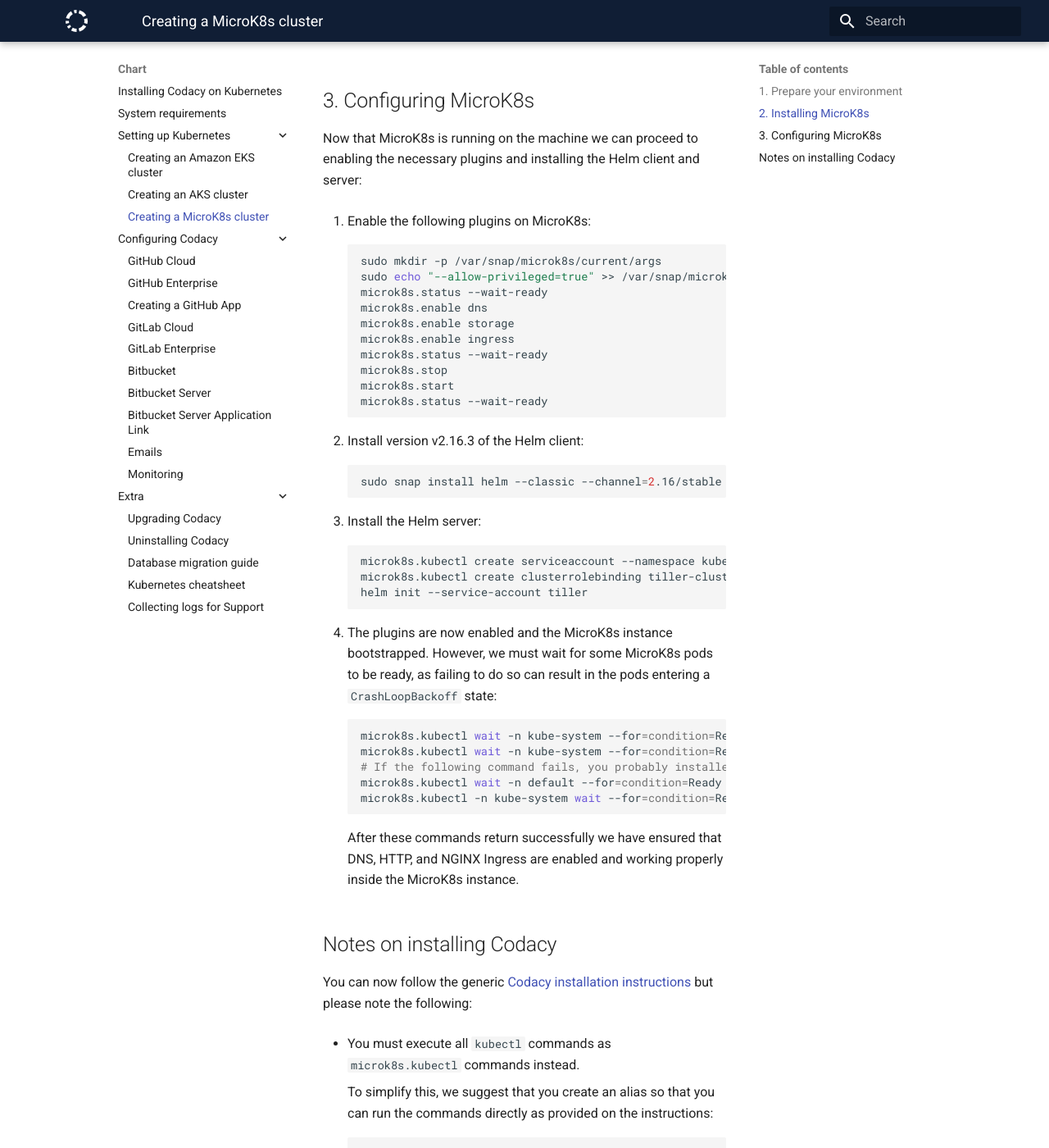
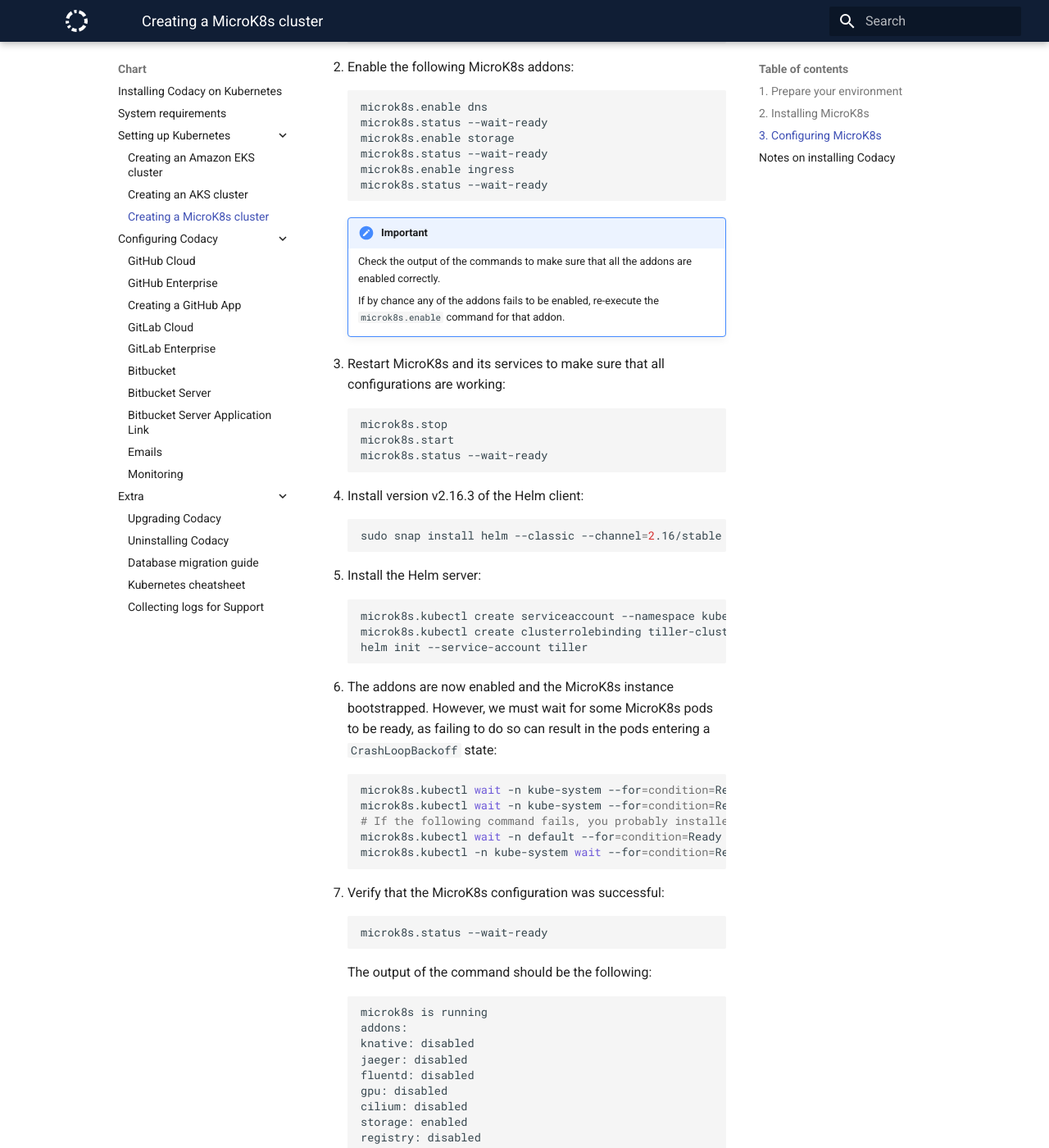
Before and after one commit to codacy/chart, an MkDocs documentation site: the page built from docs/infrastructure/microk8s-quickstart.md, in a window 1280 px wide and 1400 px high, scrolled down 1679 px. Shown: the whole window at 82% size. Built offline with MkDocs 1.6.1 and Material for MkDocs 9.7.7, drawn with Linux system fonts in a browser that asks for light colours; some of the changed text lies outside the part shown.

Commit message:
docs: Apply user feedback CY-1170 (#360)
* Remove output of microk8s.status to avoid confusing the users

Since this was the only command for which we showed the output,
on one test the user initially thought these were several commands in
sequence.

We can make this simpler by not including the output.

* Split MicroK8s configuration commands into smaller chunks

This is to avoid some kind of race condition that happened every once
in a while that caused the activation of some addons to fail. This
problem also happened on a user test.

* Add explicit step to ensure the MicroK8s configuration is successful

* Clarify and simplify instructions to use the values-microk8s.yaml file

* Fix instructions to wait for all pods to run

At this point in the instructions, it's actually expected that the pod
codacy-crow will fail to run.

I also added a note stating that it can take a while for all pods to
run.

* Add note to ensure all MicroK8s addons are correctly enabled

* Revert changes about Crow pod expected to fail

````diff
--- a/docs/infrastructure/microk8s-quickstart.md
+++ b/docs/infrastructure/microk8s-quickstart.md
@@ -41,7 +41,78 @@
 3.  Check that MicroK8s is running:
 
     ```bash
-    $ microk8s.status --wait-ready
+    microk8s.status --wait-ready
+    ```
+
+## 3. Configuring MicroK8s
+
+Now that MicroK8s is running on the machine we can proceed to enabling the necessary addons and installing the Helm client and server:
+
+1.  Configure MicroK8s to allow privileged containers:
+
+    ```bash
+    sudo mkdir -p /var/snap/microk8s/current/args
+    sudo echo "--allow-privileged=true" >> /var/snap/microk8s/current/args/kube-apiserver
+    microk8s.status --wait-ready
+    ```
+
+2.  Enable the following MicroK8s addons:
+
+    ```bash
+    microk8s.enable dns
+    microk8s.status --wait-ready
+    microk8s.enable storage
+    microk8s.status --wait-ready
+    microk8s.enable ingress
+    microk8s.status --wait-ready
+    ```
+
+    !!! important
+        Check the output of the commands to make sure that all the addons are enabled correctly.
+
+        If by chance any of the addons fails to be enabled, re-execute the `microk8s.enable` command for that addon.
+
+3.  Restart MicroK8s and its services to make sure that all configurations are working:
+
+    ```bash
+    microk8s.stop
+    microk8s.start
+    microk8s.status --wait-ready
+    ```
+
+4.  Install version v2.16.3 of the Helm client:
+
+    ```bash
+    sudo snap install helm --classic --channel=2.16/stable
+    ```
+
+5.  Install the Helm server:
+
+    ```bash
+    microk8s.kubectl create serviceaccount --namespace kube-system tiller
+    microk8s.kubectl create clusterrolebinding tiller-cluster-rule --clusterrole=cluster-admin --serviceaccount=kube-system:tiller
+    helm init --service-account tiller
+    ```
+
+6.  The addons are now enabled and the MicroK8s instance bootstrapped. However, we must wait for some MicroK8s pods to be ready, as failing to do so can result in the pods entering a `CrashLoopBackoff` state:
+
+    ```bash
+    microk8s.kubectl wait -n kube-system --for=condition=Ready pod -l k8s-app=kube-dns
+    microk8s.kubectl wait -n kube-system --for=condition=Ready pod -l k8s-app=hostpath-provisioner
+    # If the following command fails, you probably installed the wrong MicroK8s version
+    microk8s.kubectl wait -n default --for=condition=Ready pod -l name=nginx-ingress-microk8s
+    microk8s.kubectl -n kube-system wait --for=condition=Ready pod -l name=tiller
+    ```
+
+7.  Verify that the MicroK8s configuration was successful:
+
+    ```bash
+    microk8s.status --wait-ready
+    ```
+
+    The output of the command should be the following:
+
+    ```text
     microk8s is running
     addons:
     knative: disabled
@@ -49,11 +120,11 @@
     fluentd: disabled
     gpu: disabled
     cilium: disabled
-    storage: disabled
+    storage: enabled
     registry: disabled
     rbac: disabled
-    ingress: disabled
-    dns: disabled
+    ingress: enabled
+    dns: enabled
     metrics-server: disabled
     linkerd: disabled
     prometheus: disabled
@@ -61,50 +132,7 @@
     dashboard: disabled
     ```
 
-## 3. Configuring MicroK8s
-
-Now that MicroK8s is running on the machine we can proceed to enabling the necessary plugins and installing the Helm client and server:
-
-1.  Enable the following plugins on MicroK8s:
-
-    ```bash
-    sudo mkdir -p /var/snap/microk8s/current/args
-    sudo echo "--allow-privileged=true" >> /var/snap/microk8s/current/args/kube-apiserver
-    microk8s.status --wait-ready
-    microk8s.enable dns
-    microk8s.enable storage
-    microk8s.enable ingress
-    microk8s.status --wait-ready
-    microk8s.stop
-    microk8s.start
-    microk8s.status --wait-ready
-    ```
-
-2.  Install version v2.16.3 of the Helm client:
-
-    ```bash
-    sudo snap install helm --classic --channel=2.16/stable
-    ```
-
-3.  Install the Helm server:
-
-    ```bash
-    microk8s.kubectl create serviceaccount --namespace kube-system tiller
-    microk8s.kubectl create clusterrolebinding tiller-cluster-rule --clusterrole=cluster-admin --serviceaccount=kube-system:tiller
-    helm init --service-account tiller
-    ```
-
-4.  The plugins are now enabled and the MicroK8s instance bootstrapped. However, we must wait for some MicroK8s pods to be ready, as failing to do so can result in the pods entering a `CrashLoopBackoff` state:
-
-    ```bash
-    microk8s.kubectl wait -n kube-system --for=condition=Ready pod -l k8s-app=kube-dns
-    microk8s.kubectl wait -n kube-system --for=condition=Ready pod -l k8s-app=hostpath-provisioner
-    # If the following command fails, you probably installed the wrong microk8s version
-    microk8s.kubectl wait -n default --for=condition=Ready pod -l name=nginx-ingress-microk8s
-    microk8s.kubectl -n kube-system wait --for=condition=Ready pod -l name=tiller
-    ```
-
-    After these commands return successfully we have ensured that DNS, HTTP, and NGINX Ingress are enabled and working properly inside the MicroK8s instance.
+After these steps you have ensured that DNS, HTTP, and NGINX Ingress are enabled and working properly inside the MicroK8s instance.
 
 ## Notes on installing Codacy
 
@@ -118,10 +146,4 @@
     alias kubectl=microk8s.kubectl
     ```
 
--   When running the `helm upgrade` command that installs the Codacy chart you must append the file `values-microk8s.yaml` that downsizes some component limits, making it easier to fit Codacy in the lightweight MicroK8s solution.
-
-    You can download the file `values-microk8s.yaml` by running:
-
-    ```bash
-    wget https://raw.githubusercontent.com/codacy/chart/master/codacy/values-microk8s.yaml
-    ```
+-   When running the `helm upgrade` command that installs the Codacy chart, you will be instructed to also use the file [`values-microk8s.yaml`](https://raw.githubusercontent.com/codacy/chart/master/codacy/values-microk8s.yaml) that downsizes some component limits, making it easier to fit Codacy in the lightweight MicroK8s solution.
````
Also changed, not shown: docs/index.md (+8 -2 lines).
